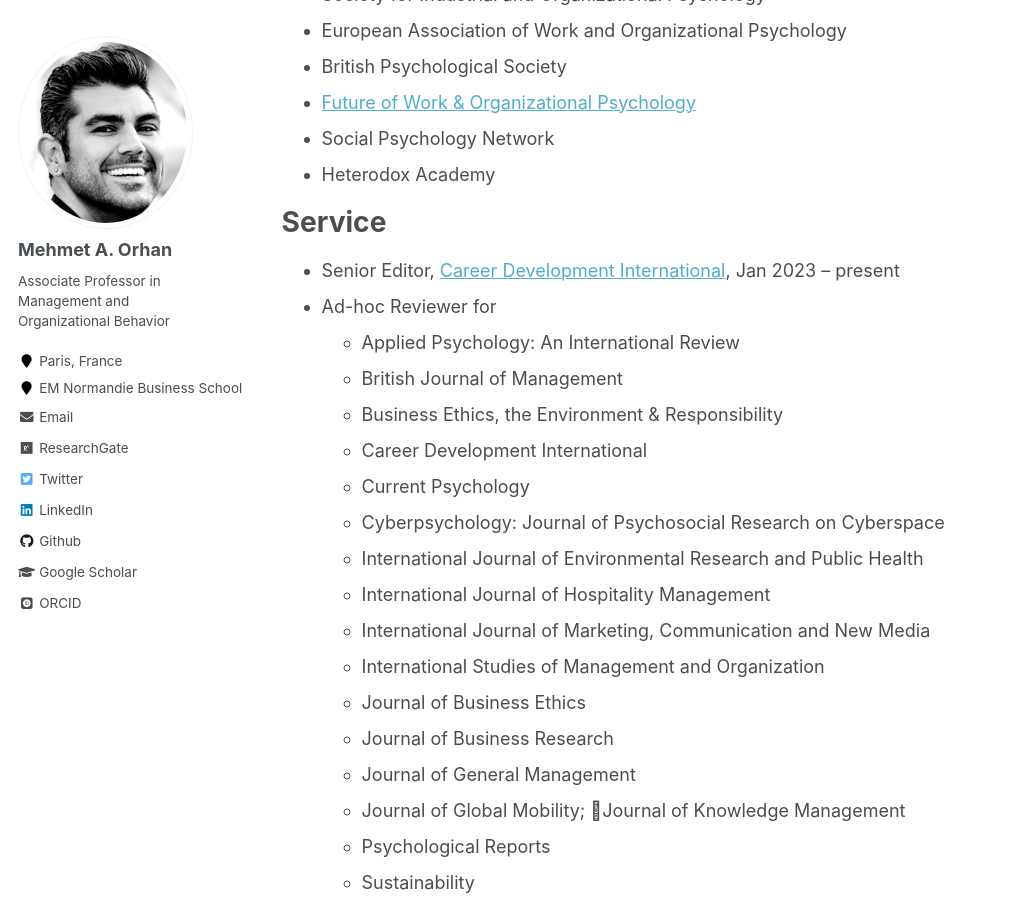
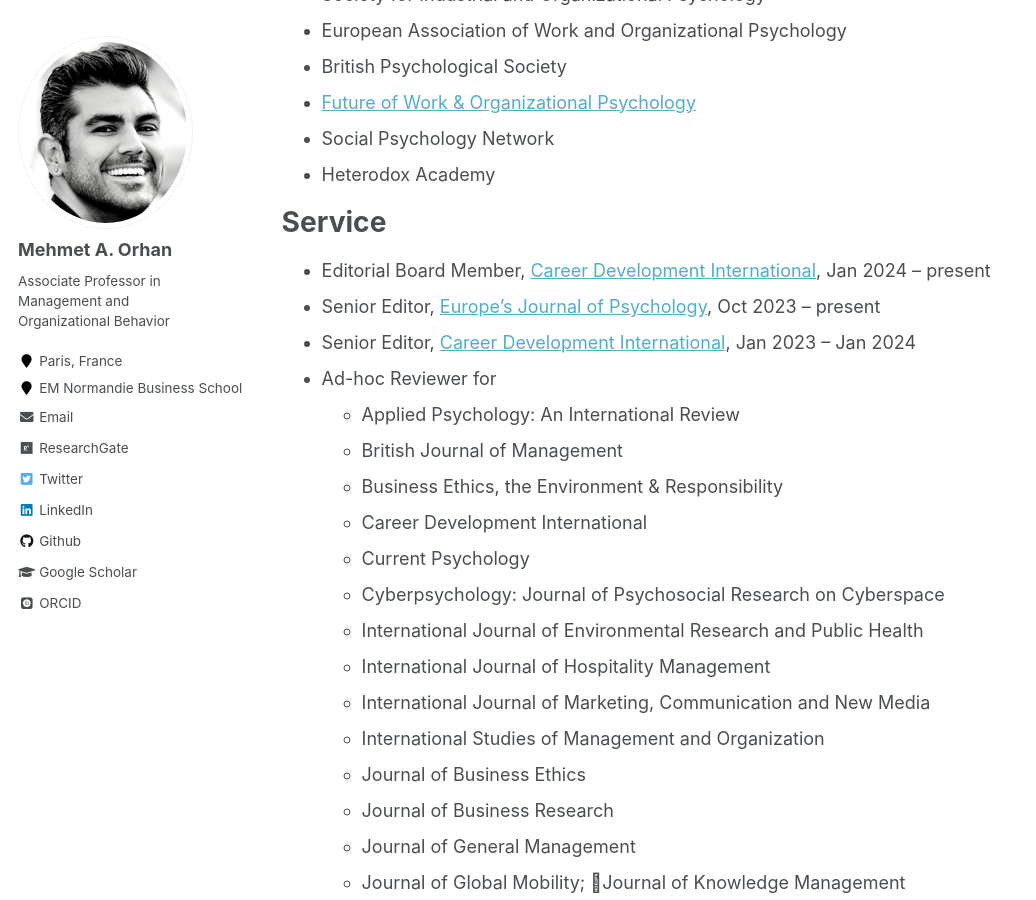
Before and after one commit to maorhan/maorhan.github.io, a Jekyll site: the page built from _pages/cv.md, in a window 1280 px wide and 900 px high, scrolled down 1271 px. Shown: the whole window, without its empty margins (0-1036 px from the left). Built offline with Jekyll 4.4.1, drawn with Linux system fonts in a browser that asks for light colours; some web fonts are replaced.

Commit message:
Update cv.md

```diff
--- a/_pages/cv.md
+++ b/_pages/cv.md
@@ -48,7 +48,9 @@ Membership
 
 Service
 ======
-* Senior Editor, [Career Development International](https://www.emeraldgrouppublishing.com/journal/cdi), Jan 2023 – present
+* Editorial Board Member, [Career Development International](https://www.emeraldgrouppublishing.com/journal/cdi), Jan 2024 – present
+* Senior Editor, [Europe's Journal of Psychology](https://ejop.psychopen.eu/), Oct 2023 – present
+* Senior Editor, [Career Development International](https://www.emeraldgrouppublishing.com/journal/cdi), Jan 2023 – Jan 2024
 * Ad-hoc Reviewer for
   * Applied Psychology: An International Review
   * British Journal of Management
```
